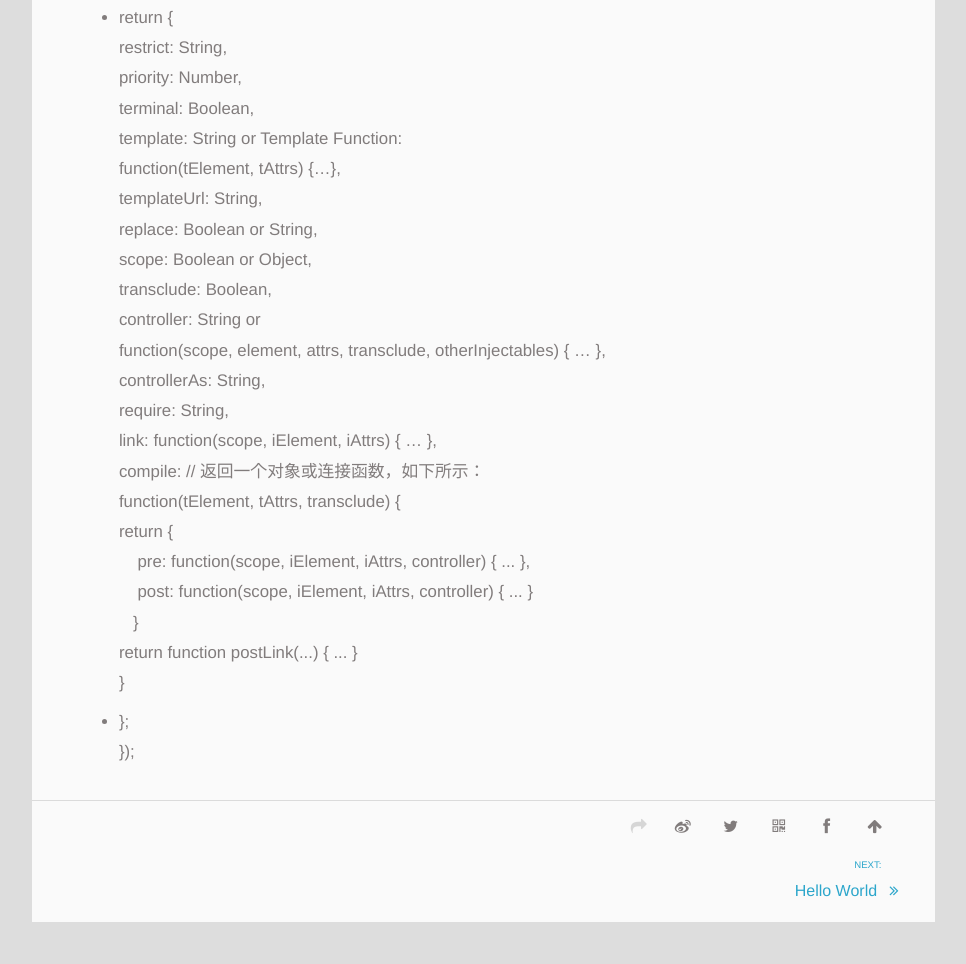
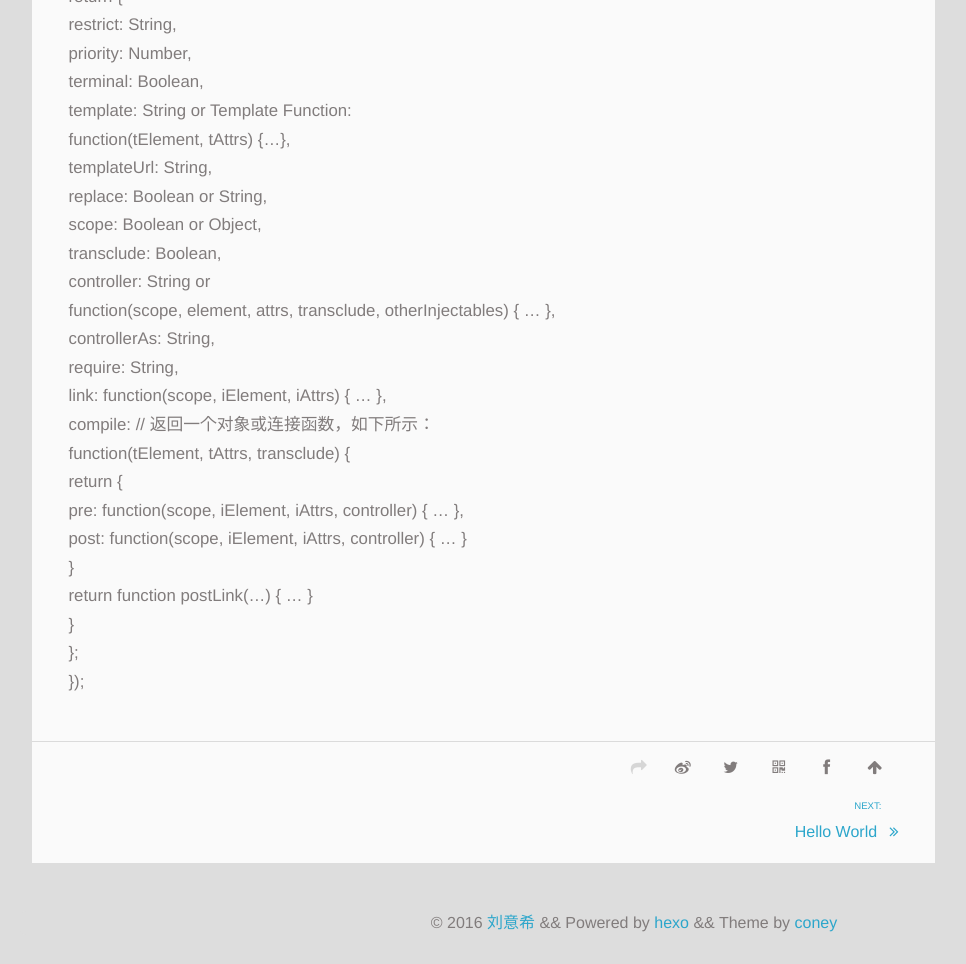
Before and after one commit to liuyixizhoujianlei/liuyixizhoujianlei.github.io, a plain HTML site: page 2016/01/31/hexo/index.html in a window 1280 px wide. Shown: the part 2052-3016 px from the top of the page, without its empty margins (6-972 px from the left). Drawn offline with Linux system fonts and the light colour scheme; a script that the page names is missing; files whose address does not match are found by name.

Commit message:
Site updated: 2016-01-31 13:42:25

```diff
--- a/2016/01/31/hexo/index.html
+++ b/2016/01/31/hexo/index.html
@@ -86,8 +86,8 @@ ng-repeat($index 当前索引,$fi">
       <a href="http://yoursite.com" title="刘意希">刘意希</a>
     </p>
   <p class="article-time">
-    <time datetime="2016-01-31T05:39:02.439Z" itemprop="datePublished">2016-01-31</time>
-    Updated:<time datetime="2016-01-31T05:39:02.435Z" itemprop="dateModified">2016-01-31</time>
+    <time datetime="2016-01-31T05:41:06.623Z" itemprop="datePublished">2016-01-31</time>
+    Updated:<time datetime="2016-01-31T05:41:06.617Z" itemprop="dateModified">2016-01-31</time>
 
   </p>
 </header>
@@ -140,16 +140,7 @@ ng-repeat($index 当前索引,$fi">
 <h2 id="Angularjs_u81EA_u5B9A_u4E49_u6307_u4EE4"><a href="#Angularjs_u81EA_u5B9A_u4E49_u6307_u4EE4" class="headerlink" title="Angularjs自定义指令"></a>Angularjs自定义指令</h2><p>虽然内置指令非常丰富,但是在工作中,我们需求千奇百怪,这个时候就需要自定义指令来满足我们的需求.<br>对于指令,可以把它简单的理解成在特定DOM元素上运行的函数,指令可以扩展这个元素的功能.</p>
 <hr>
 <p><em> 首先来看个完整的参数实例再来详细的介绍各个参数的作用及用法 </em></p>
-<p>html:<br>angular.module(‘myApp’, [])<br>.directive(‘directiveName’, function() {</p>
-<ul>
-<li>return {<br>   restrict: String,<br>   priority: Number,<br>   terminal: Boolean,<br>   template: String or Template Function:<br>   function(tElement, tAttrs) {…},<br>   templateUrl: String,<br>   replace: Boolean or String,<br>   scope: Boolean or Object,<br>   transclude: Boolean,<br>   controller: String or<br>   function(scope, element, attrs, transclude, otherInjectables) { … },<br>   controllerAs: String,<br>   require: String,<br>   link: function(scope, iElement, iAttrs) { … },<br>   compile: // 返回一个对象或连接函数，如下所示：<br>   function(tElement, tAttrs, transclude) { <pre><code>return {
-    pre: function(scope, iElement, iAttrs, controller) { ... },
-    post: function(scope, iElement, iAttrs, controller) { ... }
-   }
-return function postLink(...) { ... }
-</code></pre>   } </li>
-<li>};<br>});</li>
-</ul>
+<p>html:<br>angular.module(‘myApp’, [])<br>.directive(‘directiveName’, function() {<br>        return {<br>                restrict: String,<br>                priority: Number,<br>                terminal: Boolean,<br>                template: String or Template Function:<br>                function(tElement, tAttrs) {…},<br>                templateUrl: String,<br>                replace: Boolean or String,<br>                scope: Boolean or Object,<br>                transclude: Boolean,<br>                controller: String or<br>                function(scope, element, attrs, transclude, otherInjectables) { … },<br>                controllerAs: String,<br>                require: String,<br>                link: function(scope, iElement, iAttrs) { … },<br>                compile: // 返回一个对象或连接函数，如下所示：<br>                function(tElement, tAttrs, transclude) {<br>                    return {<br>                        pre: function(scope, iElement, iAttrs, controller) { … },<br>                        post: function(scope, iElement, iAttrs, controller) { … }<br>                       }<br>                    return function postLink(…) { … }<br>                }<br>        };<br>});</p>
 
 	</div>
 		<footer class="article-footer clearfix">
```
Also changed, not shown: archives/2016/01/index.html (+1 -1 lines), archives/2016/index.html (+1 -1 lines), archives/index.html (+1 -1 lines), index.html (+1 -1 lines).
